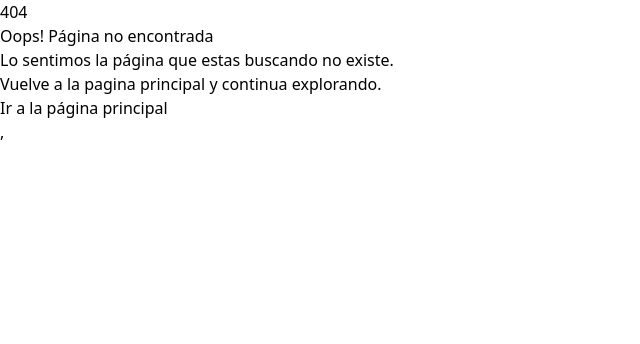
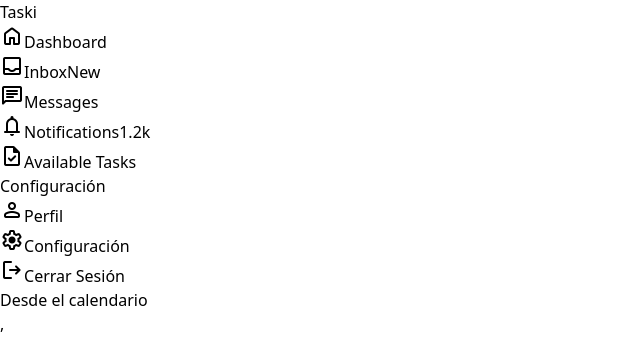
Before and after one commit to jjuancoo/Tareas_Inteligentes_UI, a React (Vite) app: page /dashboard/calendar in a window 1280 px wide. Before the commit this address had no page. Shown: the top 344 px of the page, without its empty margins (0-640 px from the left). Built offline with nearby package versions, Linux system fonts and the light colour scheme.

Commit message:
Crea la vista del calendario y la añade al router

```diff
--- a/src/App.jsx
+++ b/src/App.jsx
@@ -9,6 +9,7 @@ import Register from './Pages/auth/Register'
 import ForgotPassword from './Pages/auth/ForgotPassword'
 import Notifications from './Pages/dashboard/Notifications'
 import Tasks from './components/Dashboard/Tasks'
+import Calendar from './Pages/dashboard/Calendar'
 
 function App() {
 
@@ -20,6 +21,7 @@ function App() {
         <Route path='/dashboard' element={<Dashboard/>}/>
         <Route path='/dashboard/notifications' element={<Notifications/>}/>
         <Route path='/dashboard/tasks' element={<Tasks/>}/>
+        <Route path='/dashboard/calendar' element={<Calendar/>}/>
         <Route path='/login' element={<Login/>}/>
         <Route path='/signup' element={<Register/>}/>
         <Route path='/reset-password' element={<ForgotPassword/>}/>
--- /dev/null
+++ b/src/Pages/dashboard/Calendar.jsx
@@ -0,0 +1,15 @@
+import React from 'react'
+import Sidebar from '../../components/Sidebar'
+
+const Calendar = () => {
+  return (
+    <>
+      <Sidebar/>
+      <div className='p-6 sm:ml-64'>
+        Desde el calendario
+      </div>
+    </>
+  )
+}
+
+export default Calendar
--- a/src/components/Categories.jsx
+++ b/src/components/Categories.jsx
@@ -30,7 +30,7 @@ const Categories = () => {
           </div>
 
           <div className="bg-gray-200 rounded-xl hover:bg-gray-300">
-            <Link className="flex flex-col justify-center items-center h-32">
+            <Link to='/dashboard/calendar' className="flex flex-col justify-center items-center h-32">
               <span className="material-symbols-rounded mb-2">
                 calendar_month
               </span>
```
